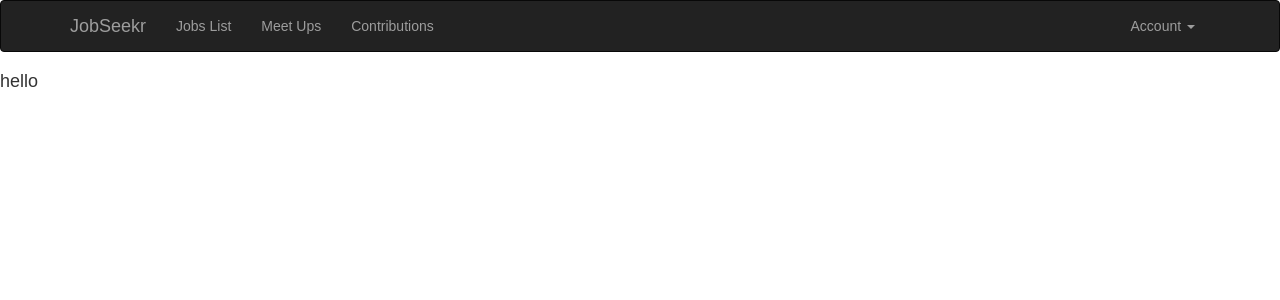
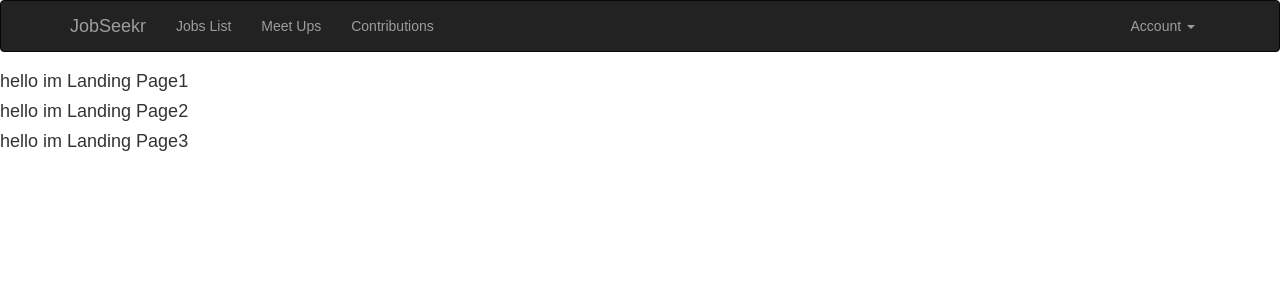
Before and after one commit to BloomTech-Labs/jobseekr, a React (Create React App) app in the folder jobseekr/: page / in a window 1280 px wide. Shown: the top 300 px of the page. Built offline with nearby package versions, Linux system fonts and the light colour scheme.

Commit message:
stashing stuff

```diff
--- a/jobseekr/src/App.jsx
+++ b/jobseekr/src/App.jsx
@@ -9,7 +9,7 @@ import MeetUps from './routes/meetUps';
 import Settings from './routes/settings';
 import SignIn from './routes/signIn';
 import SignOut from './routes/signOut';
-import Header from './components/header';
+
 
 const JobSeeker = () => (
   <Router>
--- a/jobseekr/src/routes/landingPage/index.jsx
+++ b/jobseekr/src/routes/landingPage/index.jsx
@@ -6,8 +6,16 @@ const LandingPage = () =>
     <div className="parent">
       <Header />
       <div className="LandingWrapper">
-        <div>
-          <h4>hello
+        <div className="first" id="first">
+          <h4>hello im Landing Page1
+          </h4>
+        </div>
+        <div className="second" id="second">
+          <h4>hello im Landing Page2
+          </h4>
+        </div>
+        <div className="third" id="third">
+          <h4>hello im Landing Page3
           </h4>
         </div>
       </div>
```
